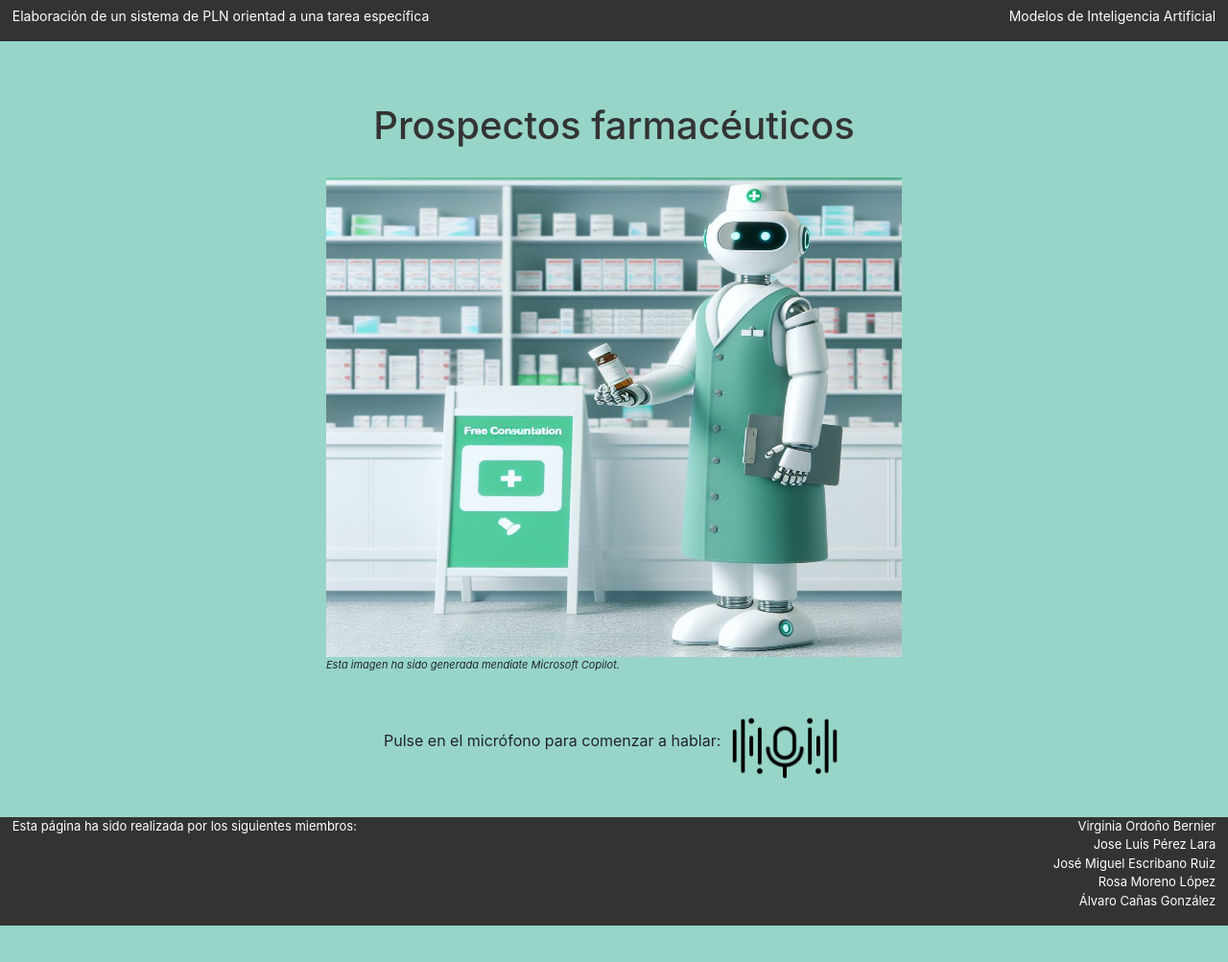
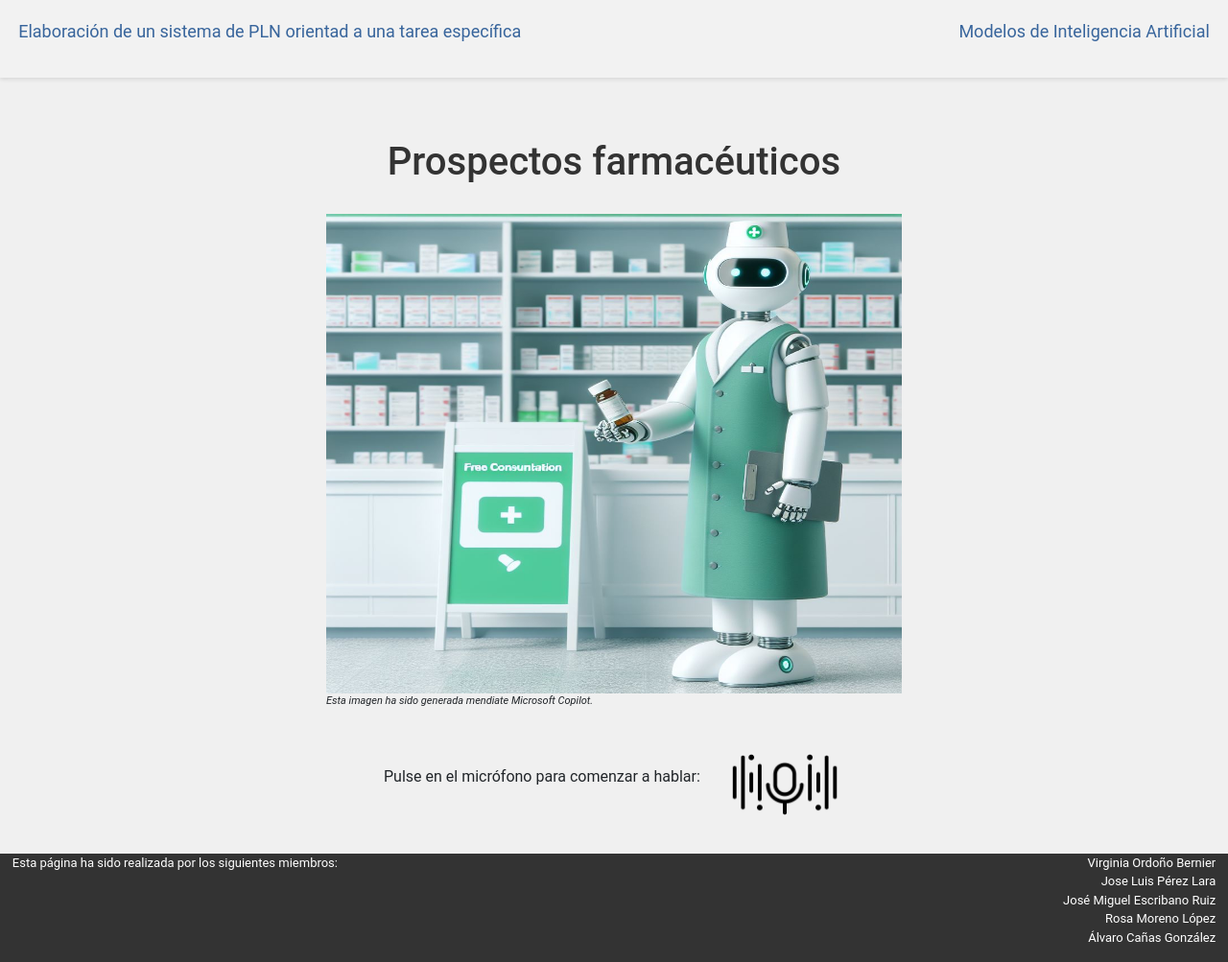
Before and after one commit to viorbe20/medical-leaflet-api-nlp, a Flask app: page / in a window 1280 px wide. Shown: the whole page at 96% size. Before the commit the page ends 965 px from the top, so only its background shows below. Run offline with Flask 3, Linux system fonts and the light colour scheme; parts of the project's set-up code (start-up, migrations or seed data) failed here and were passed over; some libraries are stand-ins or nearby versions.

Commit message:
refact style

```diff
--- a/static/style.css
+++ b/static/style.css
@@ -1,19 +1,28 @@
 body{
-    background-color: #97d5c8;
+    font-family: 'Roboto', sans-serif;
+    margin: 0;
+    padding: 0;
+    box-sizing: border-box;
+    background-color: #F0F0F0;
 }
+
 h1{
     color: #333;
     margin-bottom: 5%;
     padding-top: 1%;
 }
+
+header {
+    background-color: #F2F2F2;
+    box-shadow: 0px 2px 4px rgba(0, 0, 0, 0.1); /* Ajusta los valores según tus preferencias */
+    height: 80%;
+}
+
+
 .contentHeader{
-    background-color: #6FFFEC;
-    background-color: #333;
-    color: white;
-    font-size: 14px;
-    padding-top: 0.5%;
-    padding-left: 1%;
-    padding-right: 1%;
+    color: #38659C;
+    font-size:18px;
+    padding: 1.5%;
     display: flex;
     justify-content: space-between;
 }
@@ -23,9 +32,29 @@ h1{
     padding: 10px;
     margin-top: 10%;
 }
+
+#img_home{
+    width: 40%;
+    box-shadow: 0px 2px 4px rgba(0, 0, 0, 0.1);
+    border-radius: 10px;
+}
+
+#mic_home{
+    width: 10%;
+    box-shadow: 0px 2px 4px rgba(0, 0, 0, 0.1);
+    border-radius: 10px;
+
+}
+
+#robot_box{
+    display: flex;
+    justify-content: center;
+    align-items: center;
+}
 .robot-perdido{
     text-align: center;
 }
+
 .pie_foto{
     font-size: 11px;
     font-style: italic;
@@ -55,10 +84,11 @@ h1{
     padding-right: 1%;
     width: 100%;
 }
-.titleFooter{
-    background-color: inherit;
-    display: inline;
+
+footer {
+background-color: #3F434B;
 }
+
 .contentFooter{
     background-color: inherit;
     text-align: end;
```
